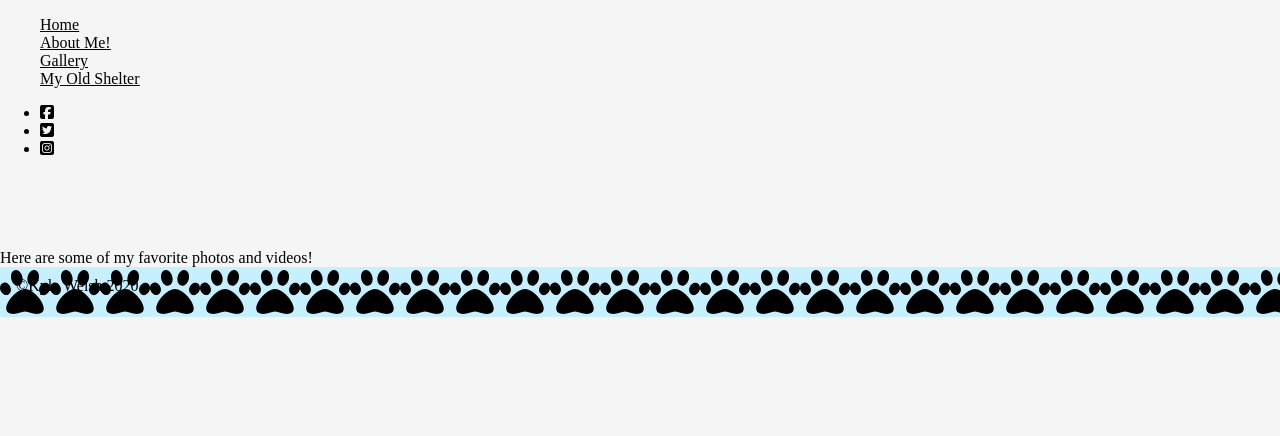
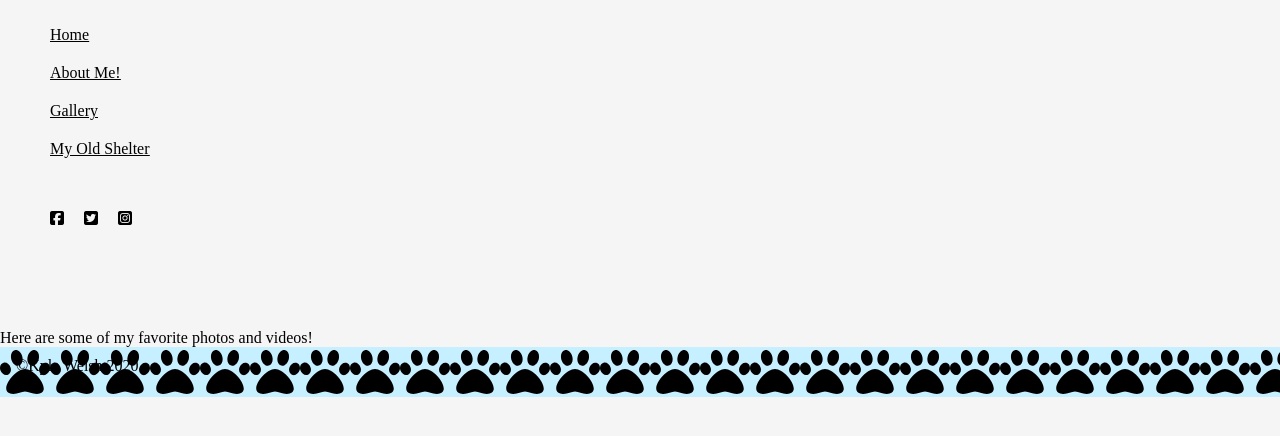
Before and after one commit to Kylewwelsh/cpnt262-a2, a plain HTML site: page index.html in a window 1280 px wide. Drawn offline with Linux system fonts and the light colour scheme; files whose address does not match are found by name.

Commit message:
inline added to socials, bullet points taken out

```diff
--- a/assets/css/main.css
+++ b/assets/css/main.css
@@ -7,12 +7,20 @@ nav {
   padding-bottom: 75px;
 }
 
+ul {
+  list-style-type: none;
+}
+
+li {
+  padding: 10px;
+}
+
+.socials {
+  display: inline-flex;
+}
+
 a {
   color: black;
-}
-
-.nav-options {
-  list-style-type: none;
 }
 
 .gallery-flex {
```
Also changed, not shown: 1 other file.
